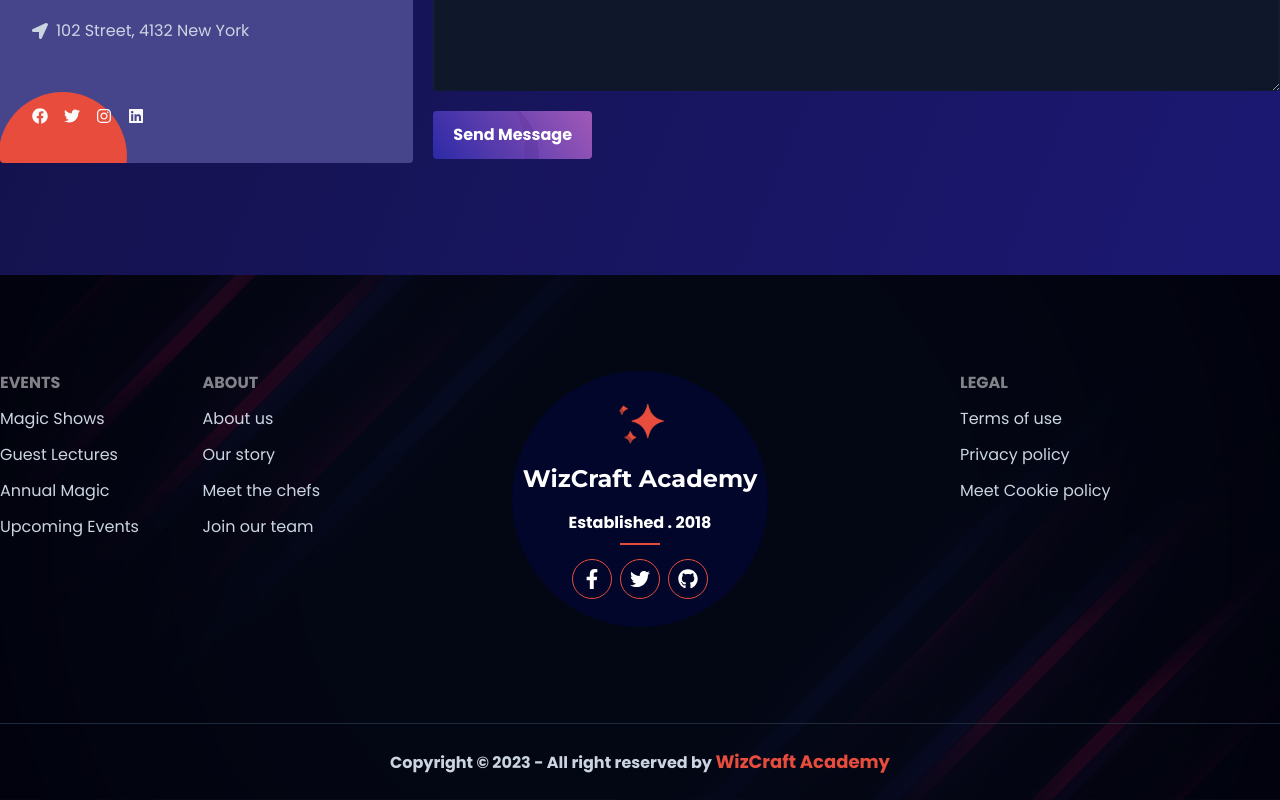
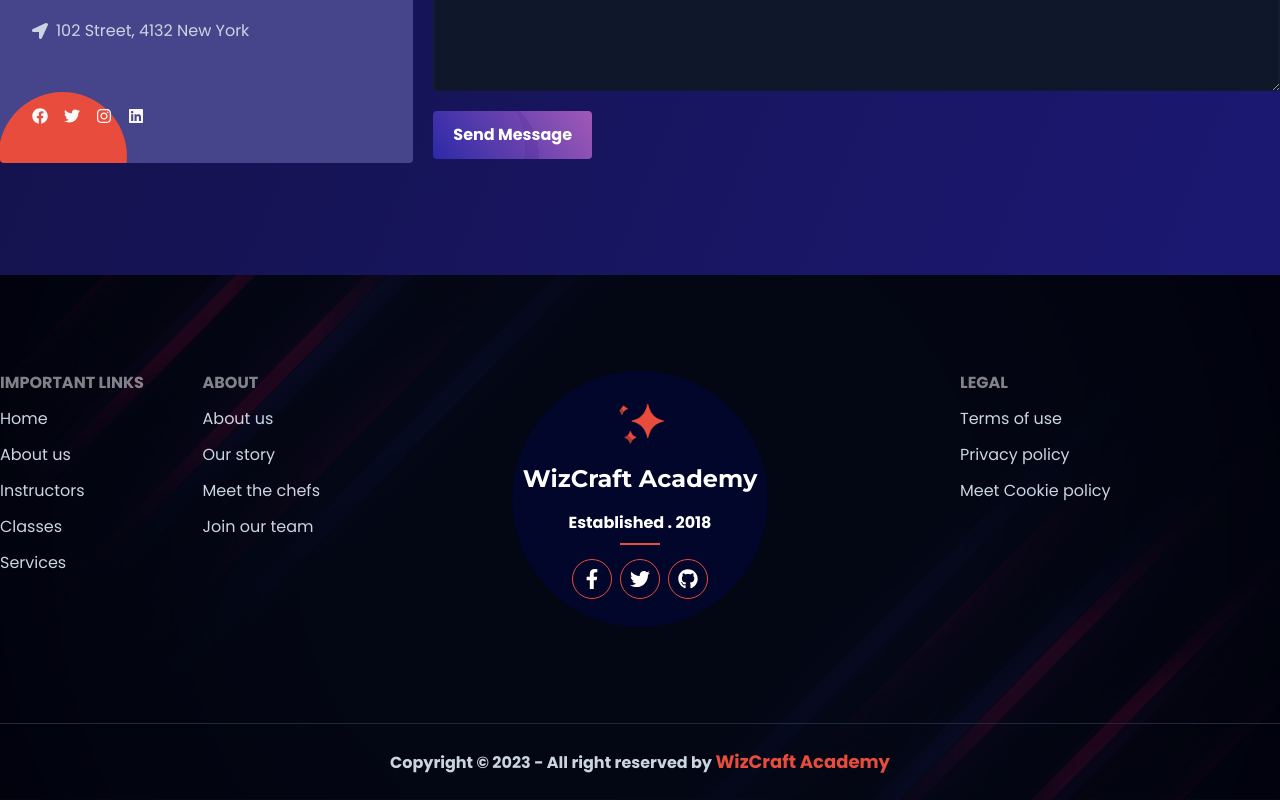
Before and after one commit to Source-Code-007/wizCraft-academy-client, a React (Vite) app: page / in a window 1280 px wide. Shown: the part 6780-7580 px from the top of the page. Built offline with nearby package versions, Linux system fonts and the light colour scheme; no server answers.

Commit message:
final retouch

```diff
--- a/src/Pages/AboutUs/AboutUs.jsx
+++ b/src/Pages/AboutUs/AboutUs.jsx
@@ -78,8 +78,6 @@ const AboutUs = () => {
                         <Tab><button onClick={() => setActiveTab('admin')} className={`${activeTab === 'admin' ? 'cmn-btn-one' : 'cmn-btn-one-outline'}`} >Admin</button></Tab>
                     </TabList>
 
-
-
                     {
                         tabPanel.map((elem, ind) => {
                             return <TabPanel key={ind}>
--- a/src/Shared/Footer/Footer.jsx
+++ b/src/Shared/Footer/Footer.jsx
@@ -11,11 +11,12 @@ const Footer = () => {
             <div className='grid grid-cols-1 lg:grid-cols-12 max-w-7xl mx-10 xl:mx-auto py-24 text-white'>
                 <div className='flex justify-between col-span-3'>
                     <ul className='space-y-3'>
-                        <span className="footer-title">Events</span>
-                        <li><Link className="text-slate-300 hover:text-orange-500 transition">Magic Shows</Link></li>
-                        <li><Link className="text-slate-300 hover:text-orange-500 transition">Guest Lectures</Link></li>
-                        <li><Link className="text-slate-300 hover:text-orange-500 transition">Annual Magic</Link></li>
-                        <li><Link className="text-slate-300 hover:text-orange-500 transition">Upcoming Events</Link></li>
+                        <span className="footer-title">Important Links</span>
+                        <li><Link className="text-slate-300 hover:text-orange-500 transition" to={'/'}>Home</Link></li>
+                        <li><Link className="text-slate-300 hover:text-orange-500 transition" to={'/about-us'}>About us</Link></li>
+                        <li><Link className="text-slate-300 hover:text-orange-500 transition" to={'/instructors'}>Instructors</Link></li>
+                        <li><Link className="text-slate-300 hover:text-orange-500 transition" to={'/classes'}>Classes</Link></li>
+                        <li><Link className="text-slate-300 hover:text-orange-500 transition" to={'/services'}>Services</Link></li>
                     </ul>
                     <ul className='space-y-3'>
                         <span className="footer-title">About</span>
--- a/src/Shared/Nav/Nav.jsx
+++ b/src/Shared/Nav/Nav.jsx
@@ -16,6 +16,7 @@ const Nav = () => {
         signoutUserFunc().then(() => console.log('signout user')).catch(e => console.log(e.message))
     }
 
+    // for conditionally set navbar bg
     useEffect(() => {
         const handleScroll = () => {
             const scrolledToTop = window.pageYOffset < 200;
```
